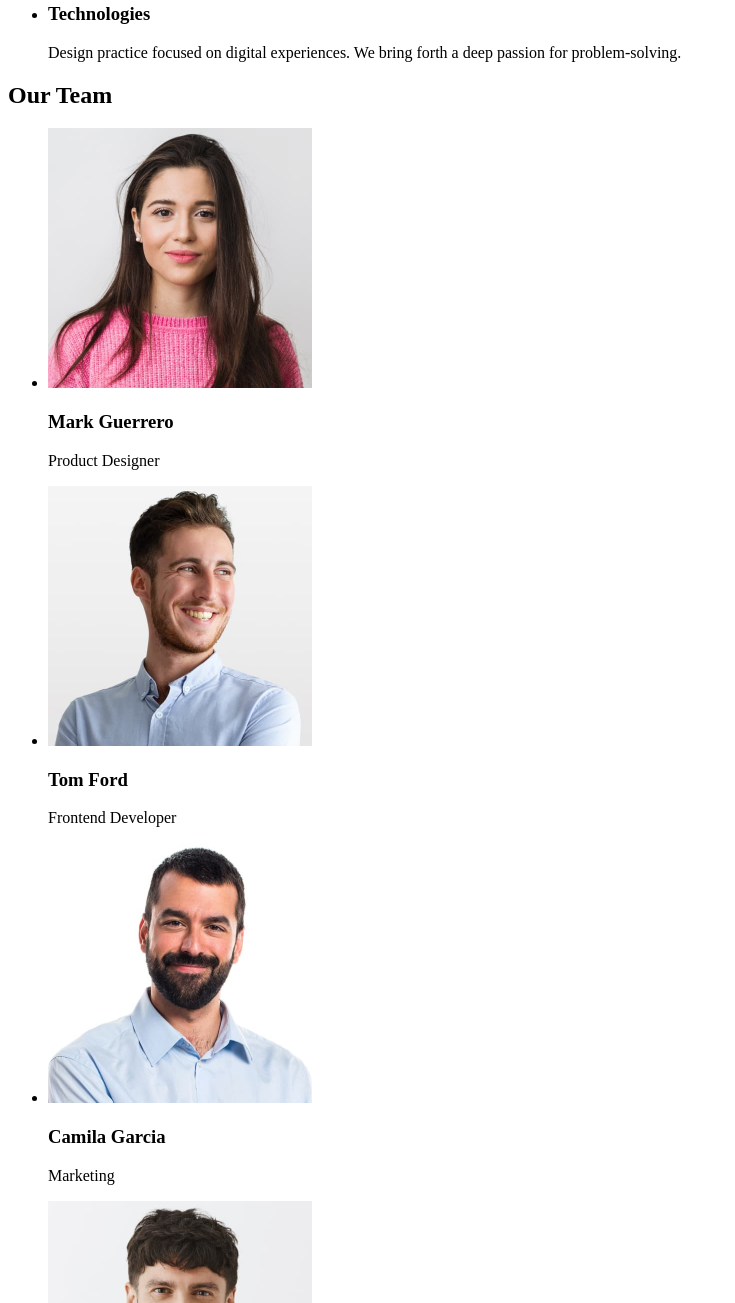
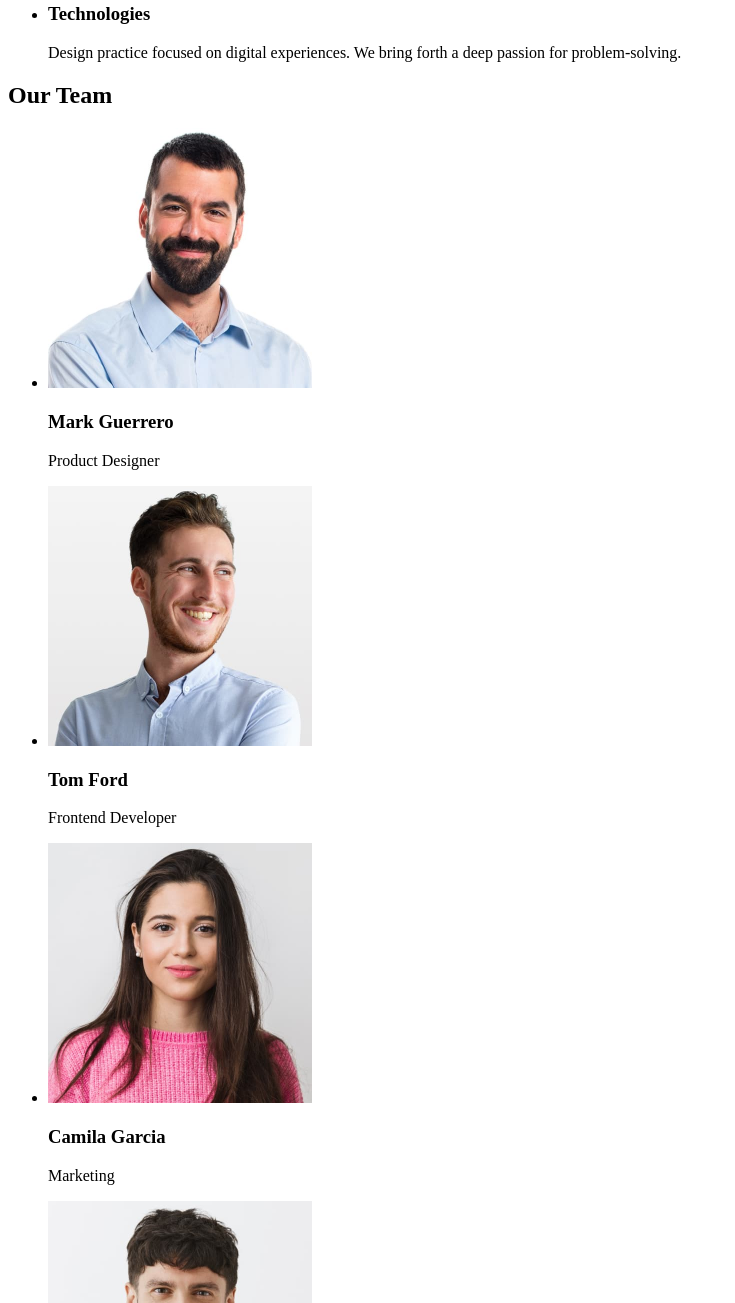
Before and after one commit to OlehBohak22/goit-markup-hw-01, a plain HTML site: page index.html in a window 1280 px wide. Shown: the part 532-1835 px from the top of the page, without its empty margins (0-735 px from the left). Drawn offline with Linux system fonts and the light colour scheme.

Commit message:
New commit

```diff
--- a/index.html
+++ b/index.html
@@ -67,11 +67,7 @@
         <h2>Our Team</h2>
         <ul>
           <li>
-            <img
-              src="./image/img-1.jpg"
-              alt="Mark Guerrero photo"
-              width="264"
-            />
+            <img src="image/img-3.jpg" alt="Mark Guerrero photo" width="264" />
             <h3>Mark Guerrero</h3>
             <p>Product Designer</p>
           </li>
@@ -81,12 +77,12 @@
             <p>Frontend Developer</p>
           </li>
           <li>
-            <img src="image/img-3.jpg" alt="Camila Garcia photo" width="264" />
+            <img src="image/img-1.jpg" alt="Camila Garcia photo" width="264" />
             <h3>Camila Garcia</h3>
             <p>Marketing</p>
           </li>
           <li>
-            <img src="../image/img.jpg" alt="Daniel Wilson photo" width="264" />
+            <img src="image/img.jpg" alt="Daniel Wilson photo" width="264" />
             <h3>Daniel Wilson</h3>
             <p>UI Designer</p>
           </li>
```
